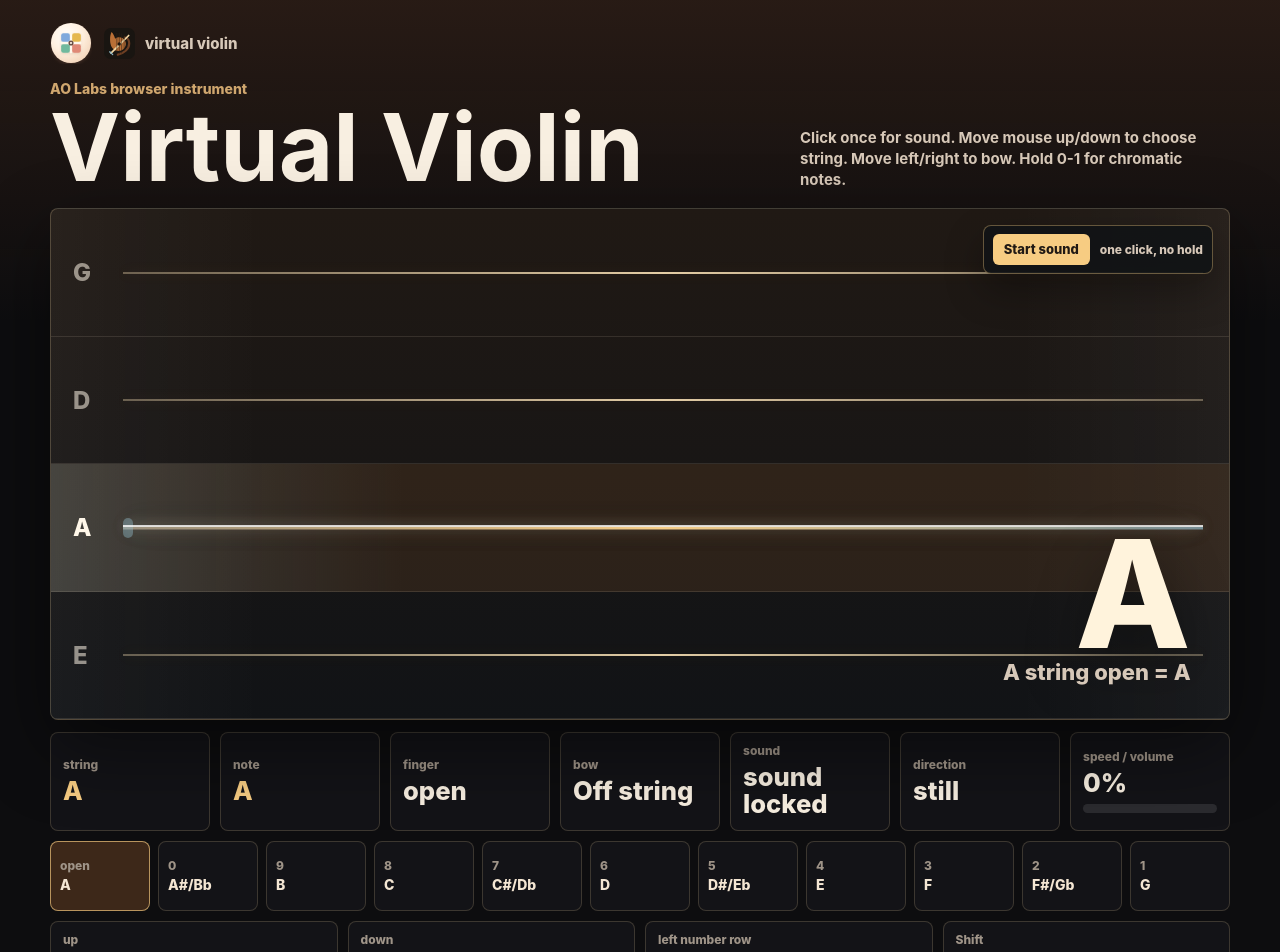
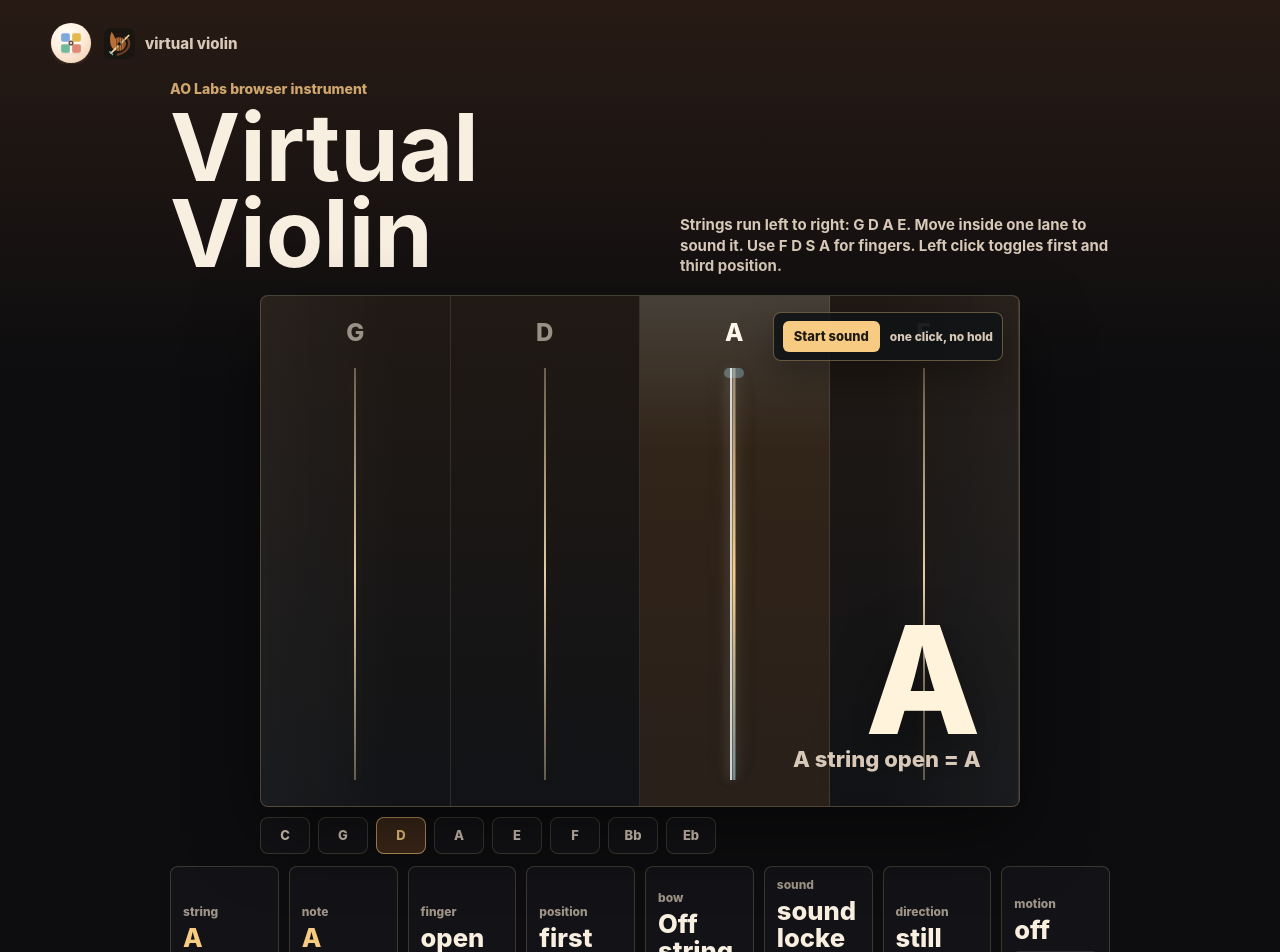
Before and after one commit to nalalalan/virtualviolin.aolabs.io, a React (Vite) app: page / in a window 1280 px wide. Shown: the top 952 px of the page. Built offline with nearby package versions, Linux system fonts and the light colour scheme.

Commit message:
Make Virtual Violin vertical and key-aware

```diff
--- a/src/App.tsx
+++ b/src/App.tsx
@@ -6,17 +6,21 @@ import {
   getPitchInfo,
   getStringForRatio,
   isFingerKey,
+  keySignatures,
   keyStrip,
   stringNames,
   type FingerKey,
+  type KeySignature,
+  type PositionName,
   type ViolinString,
 } from './pitchMapping'
 
 type BowDirection = -1 | 0 | 1
 type AudioStatus = 'locked' | 'starting' | 'on' | 'blocked'
 const STRING_BOUNDARY_GRACE = 0.055
-const VERTICAL_MOVE_PIXELS = 4
-const VERTICAL_MOVE_RATIO = 1.15
+const MOTION_MOVE_PIXELS = 0.75
+const BOW_ON_SPEED = 0.42
+const BOW_HOLD_MS = 260
 
 interface InstrumentState {
   selectedString: ViolinString
@@ -28,6 +32,8 @@ interface InstrumentState {
   acceleration: number
   direction: BowDirection
   vibrato: boolean
+  position: PositionName
+  keySignature: KeySignature
 }
 
 const initialState: InstrumentState = {
@@ -40,6 +46,8 @@ const initialState: InstrumentState = {
   acceleration: 0,
   direction: 0,
   vibrato: false,
+  position: 'first',
+  keySignature: 'D',
 }
 
 function App() {
@@ -51,12 +59,24 @@ function App() {
   const heldKeysRef = useRef<FingerKey[]>([])
   const lastPointerRef = useRef<{ x: number; y: number; time: number; speed: number } | null>(null)
   const lastMovementTimeRef = useRef(0)
+  const motionStopTimerRef = useRef<number | null>(null)
   const audioResumeInFlightRef = useRef(false)
   const audioUnlockedRef = useRef(false)
 
   const pitch = useMemo(
-    () => getPitchInfo(instrumentState.selectedString, instrumentState.fingerKey),
-    [instrumentState.fingerKey, instrumentState.selectedString],
+    () =>
+      getPitchInfo(
+        instrumentState.selectedString,
+        instrumentState.fingerKey,
+        instrumentState.position,
+        instrumentState.keySignature,
+      ),
+    [
+      instrumentState.fingerKey,
+      instrumentState.keySignature,
+      instrumentState.position,
+      instrumentState.selectedString,
+    ],
   )
 
   function updateInstrumentState(update: Partial<InstrumentState>) {
@@ -65,13 +85,33 @@ function App() {
     setInstrumentState(next)
   }
 
-  function getPointerRatio(clientY: number) {
+  function clearMotionStopTimer() {
+    if (motionStopTimerRef.current !== null) {
+      window.clearTimeout(motionStopTimerRef.current)
+      motionStopTimerRef.current = null
+    }
+  }
+
+  function scheduleMotionStop(movementTime: number) {
+    clearMotionStopTimer()
+    motionStopTimerRef.current = window.setTimeout(() => {
+      if (lastMovementTimeRef.current !== movementTime) {
+        return
+      }
+
+      updateInstrumentState({ rawSpeed: 0, bowSpeed: 0, acceleration: 0 })
+      engineRef.current?.stop()
+      motionStopTimerRef.current = null
+    }, BOW_HOLD_MS)
+  }
+
+  function getPointerRatio(clientX: number) {
     const rect = playAreaRef.current?.getBoundingClientRect()
-    if (!rect || rect.height <= 0) {
+    if (!rect || rect.width <= 0) {
       return stateRef.current.pointerRatio
     }
 
-    return Math.min(0.999999, Math.max(0, (clientY - rect.top) / rect.height))
+    return Math.min(0.999999, Math.max(0, (clientX - rect.left) / rect.width))
   }
 
   function getStableStringForRatio(pointerRatio: number) {
@@ -97,15 +137,17 @@ function App() {
     return pointerRatio < upperBoundary - STRING_BOUNDARY_GRACE ? directString : currentString
   }
 
-  function updateStringFromPointer(clientY: number) {
-    const pointerRatio = getPointerRatio(clientY)
+  function updateStringFromPointer(clientX: number) {
+    const pointerRatio = getPointerRatio(clientX)
+    const previousString = stateRef.current.selectedString
+    const directString = getStringForRatio(pointerRatio)
     const selectedString = getStableStringForRatio(pointerRatio)
     updateInstrumentState({
       pointerRatio,
       selectedString,
     })
 
-    return selectedString
+    return { directString, previousString, selectedString }
   }
 
   function startAudioFromGesture() {
@@ -150,7 +192,8 @@ function App() {
 
   function beginBowContact(clientX: number, clientY: number) {
     const now = performance.now()
-    updateStringFromPointer(clientY)
+    clearMotionStopTimer()
+    updateStringFromPointer(clientX)
     lastPointerRef.current = { x: clientX, y: clientY, time: now, speed: 0 }
     lastMovementTimeRef.current = now
     updateInstrumentState({ contact: true, rawSpeed: 0, bowSpeed: 0, acceleration: 0, direction: 0 })
@@ -171,6 +214,7 @@ function App() {
 
   function handlePlayAreaClick() {
     startAudioFromGesture()
+    updateInstrumentState({ position: stateRef.current.position === 'first' ? 'third' : 'first' })
   }
 
   function handlePointerEnter(event: ReactPointerEvent<HTMLElement>) {
@@ -185,7 +229,7 @@ function App() {
     event.preventDefault()
 
     const now = performance.now()
-    updateStringFromPointer(event.clientY)
+    updateStringFromPointer(event.clientX)
 
     if (!stateRef.current.contact || !lastPointerRef.current) {
       lastPointerRef.current = { x: event.clientX, y: event.clientY, time: now, speed: 0 }
@@ -197,33 +241,24 @@ function App() {
     const previous = lastPointerRef.current
     const dx = event.clientX - previous.x
     const dy = event.clientY - previous.y
-    const dt = Math.max(8, now - previous.time)
-    const mostlyVertical =
-      Math.abs(dy) >= VERTICAL_MOVE_PIXELS && Math.abs(dy) > Math.abs(dx) * VERTICAL_MOVE_RATIO
+    const moved = Math.hypot(dx, dy) >= MOTION_MOVE_PIXELS
 
-    if (mostlyVertical) {
-      lastPointerRef.current = { x: event.clientX, y: event.clientY, time: now, speed: 0 }
-      updateInstrumentState({
-        contact: true,
-        rawSpeed: 0,
-        bowSpeed: 0,
-        acceleration: 0,
-      })
-      engineRef.current?.stop()
+    if (!moved) {
       return
     }
 
-    const pixelsPerSecond = (Math.abs(dx) / dt) * 1000
-    const rawSpeed = Math.min(1, pixelsPerSecond / 980)
-    const acceleration = Math.min(1, Math.abs(rawSpeed - previous.speed) / Math.max(dt / 1000, 0.016) / 8)
     const direction: BowDirection = Math.abs(dx) < 0.5 ? stateRef.current.direction : dx < 0 ? -1 : 1
 
-    if (Math.abs(dx) >= 0.5) {
-      lastMovementTimeRef.current = now
-    }
-
-    lastPointerRef.current = { x: event.clientX, y: event.clientY, time: now, speed: rawSpeed }
-    updateInstrumentState({ contact: true, rawSpeed, bowSpeed: rawSpeed, acceleration, direction })
+    lastMovementTimeRef.current = now
+    lastPointerRef.current = { x: event.clientX, y: event.clientY, time: now, speed: BOW_ON_SPEED }
+    scheduleMotionStop(now)
+    updateInstrumentState({
+      contact: true,
+      rawSpeed: BOW_ON_SPEED,
+      bowSpeed: BOW_ON_SPEED,
+      acceleration: 0,
+      direction,
+    })
   }
 
   function handlePointerUp(event: ReactPointerEvent<HTMLElement>) {
@@ -249,6 +284,7 @@ function App() {
     }
 
     engineRef.current?.stop()
+    clearMotionStopTimer()
     lastPointerRef.current = null
     updateInstrumentState({ contact: false, rawSpeed: 0, bowSpeed: 0, acceleration: 0 })
   }
@@ -272,6 +308,7 @@ function App() {
 
       if (!insidePlayArea) {
         engineRef.current?.stop()
+        clearMotionStopTimer()
         lastPointerRef.current = null
         setInstrumentState((current) => {
           const next = { ...current, contact: false, rawSpeed: 0, bowSpeed: 0, acceleration: 0 }
@@ -292,10 +329,12 @@ function App() {
     }
 
     function handleKeyDown(event: KeyboardEvent) {
-      if (isFingerKey(event.key)) {
+      const fingerKey = event.key.toLowerCase()
+
+      if (isFingerKey(fingerKey)) {
         event.preventDefault()
         startAudioFromGesture()
-        heldKeysRef.current = [...heldKeysRef.current.filter((key) => key !== event.key), event.key]
+        heldKeysRef.current = [...heldKeysRef.current.filter((key) => key !== fingerKey), fingerKey]
         setFingerFromHeldKeys()
         return
       }
@@ -307,9 +346,11 @@ function App() {
     }
 
     function handleKeyUp(event: KeyboardEvent) {
-      if (isFingerKey(event.key)) {
+      const fingerKey = event.key.toLowerCase()
+
+      if (isFingerKey(fingerKey)) {
         event.preventDefault()
-        heldKeysRef.current = heldKeysRef.current.filter((key) => key !== event.key)
+        heldKeysRef.current = heldKeysRef.current.filter((key) => key !== fingerKey)
         setFingerFromHeldKeys()
         return
       }
@@ -334,10 +375,9 @@ function App() {
     function animate(now: number) {
       const current = stateRef.current
       const age = now - lastMovementTimeRef.current
-      const fade = current.contact ? Math.exp(-Math.max(0, age) / 150) : 0
-      const bowSpeed = age < 520 ? current.rawSpeed * fade : 0
-      const acceleration = current.acceleration * fade
-      const pitchInfo = getPitchInfo(current.selectedString, current.fingerKey)
+      const bowSpeed = current.contact && current.rawSpeed > 0 && age < BOW_HOLD_MS ? BOW_ON_SPEED : 0
+      const acceleration = 0
+      const pitchInfo = getPitchInfo(current.selectedString, current.fingerKey, current.position, current.keySignature)
 
       if (Math.abs(bowSpeed - current.bowSpeed) > 0.004 || (!current.contact && current.bowSpeed !== 0)) {
         updateInstrumentState({ bowSpeed, acceleration })
@@ -364,8 +404,9 @@ function App() {
     instrumentState.direction === -1 ? 'left / up-bow' : instrumentState.direction === 1 ? 'right / down-bow' : 'still'
   const contactText = instrumentState.contact ? 'Contact' : 'Off string'
   const activeKeyLabel = getFingerLabel(instrumentState.fingerKey)
-  const volumePercent = Math.round(instrumentState.bowSpeed * 100)
-  const playheadTop = `${instrumentState.pointerRatio * 100}%`
+  const bowing = instrumentState.bowSpeed > 0
+  const bowPercent = bowing ? 100 : 0
+  const playheadLeft = `${instrumentState.pointerRatio * 100}%`
   const audioText =
     audioStatus === 'on' ? 'sound on' : audioStatus === 'starting' ? 'starting' : audioStatus === 'blocked' ? 'blocked' : 'sound locked'
 
@@ -388,8 +429,8 @@ function App() {
             <h1>Virtual Violin</h1>
           </div>
           <p className="instructions">
-            Click once for sound. Move mouse up/down to choose string. Move left/right to bow. Hold 0-1 for chromatic
-            notes.
+            Strings run left to right: G D A E. Move inside one lane to sound it. Use F D S A for fingers. Left click
+            toggles first and third position.
           </p>
         </div>
 
@@ -397,7 +438,7 @@ function App() {
           className="play-area"
           ref={playAreaRef}
           role="application"
-          aria-label="Mouse bowing surface. Top to bottom strings are G, D, A, and E."
+          aria-label="Mouse bowing surface. Left to right strings are G, D, A, and E."
           onPointerDown={handlePointerDown}
           onPointerEnter={handlePointerEnter}
           onPointerMove={handlePointerMove}
@@ -408,7 +449,13 @@ function App() {
         >
           {audioStatus !== 'on' && (
             <div className="sound-unlock" aria-live="polite">
-              <button type="button" onClick={startAudioFromGesture}>
+              <button
+                type="button"
+                onClick={(event) => {
+                  event.stopPropagation()
+                  startAudioFromGesture()
+                }}
+              >
                 {audioStatus === 'blocked' ? 'Retry sound' : 'Start sound'}
               </button>
               <span>{audioStatus === 'blocked' ? 'browser blocked audio' : 'one click, no hold'}</span>
@@ -423,13 +470,26 @@ function App() {
               <i aria-hidden="true" />
             </div>
           ))}
-          <div className="bow-line" style={{ top: playheadTop }} aria-hidden="true">
+          <div className="bow-line" style={{ left: playheadLeft }} aria-hidden="true">
             <span />
           </div>
           <div className="note-readout" aria-live="polite">
             <span className="note-name">{pitch.noteName}</span>
             <span className="note-detail">{pitch.mappingText}</span>
           </div>
+        </section>
+
+        <section className="key-signature-strip" aria-label="Key signature">
+          {keySignatures.map((signature) => (
+            <button
+              className={signature === instrumentState.keySignature ? 'active' : ''}
+              key={signature}
+              type="button"
+              onClick={() => updateInstrumentState({ keySignature: signature })}
+            >
+              {signature}
+            </button>
+          ))}
         </section>
 
         <section className="state-grid" aria-label="Current instrument state">
@@ -446,6 +506,10 @@ function App() {
             <strong>{activeKeyLabel}</strong>
           </div>
           <div className="state-item">
+            <span>position</span>
+            <strong>{instrumentState.position}</strong>
+          </div>
+          <div className="state-item">
             <span>bow</span>
             <strong>{contactText}</strong>
           </div>
@@ -458,18 +522,23 @@ function App() {
             <strong>{bowDirectionText}</strong>
           </div>
           <div className="state-item meter-item">
-            <span>speed / volume</span>
-            <strong>{volumePercent}%</strong>
+            <span>motion</span>
+            <strong>{bowing ? 'on' : 'off'}</strong>
             <div className="volume-track" aria-hidden="true">
-              <i style={{ width: `${volumePercent}%` }} />
+              <i style={{ width: `${bowPercent}%` }} />
             </div>
           </div>
         </section>
 
-        <section className="key-map" aria-label="Chromatic number row mapping">
+        <section className="key-map" aria-label="Finger key mapping">
           {keyStrip.map((keyLabel) => {
             const key = keyLabel === 'open' ? null : (keyLabel as FingerKey)
-            const keyPitch = getPitchInfo(instrumentState.selectedString, key)
+            const keyPitch = getPitchInfo(
+              instrumentState.selectedString,
+              key,
+              instrumentState.position,
+              instrumentState.keySignature,
+            )
             const active = key === instrumentState.fingerKey
 
             return (
@@ -483,20 +552,20 @@ function App() {
 
         <section className="physical-map" aria-label="Physical mapping">
           <div>
-            <span>up</span>
+            <span>left</span>
             <strong>G string</strong>
           </div>
           <div>
-            <span>down</span>
+            <span>right</span>
             <strong>E string</strong>
           </div>
           <div>
-            <span>left number row</span>
-            <strong>higher pitch</strong>
+            <span>F D S A</span>
+            <strong>fingers</strong>
           </div>
           <div>
-            <span>Shift</span>
-            <strong>{instrumentState.vibrato ? 'vibrato on' : 'vibrato off'}</strong>
+            <span>click</span>
+            <strong>{instrumentState.position} position</strong>
           </div>
         </section>
       </section>
--- a/src/index.css
+++ b/src/index.css
@@ -86,7 +86,7 @@ a {
 }
 
 .instrument-shell {
-  width: min(100%, 1180px);
+  width: min(100%, 940px);
   margin: 0 auto;
 }
 
@@ -131,8 +131,10 @@ h1 {
 .play-area {
   position: relative;
   display: grid;
-  grid-template-rows: repeat(4, minmax(0, 1fr));
+  grid-template-columns: repeat(4, minmax(0, 1fr));
+  width: min(100%, 760px);
   min-height: clamp(500px, 64vh, 760px);
+  margin: 0 auto;
   border: 1px solid rgba(242, 215, 164, 0.22);
   border-radius: 8px;
   overflow: hidden;
@@ -185,9 +187,10 @@ h1 {
   position: relative;
   min-height: 0;
   display: flex;
-  align-items: center;
-  padding: 0 22px;
-  border-bottom: 1px solid rgba(235, 219, 195, 0.12);
+  justify-content: center;
+  align-items: flex-start;
+  padding: 22px 12px;
+  border-right: 1px solid rgba(235, 219, 195, 0.12);
   color: rgba(248, 239, 225, 0.56);
   transition:
     background 120ms ease,
@@ -195,35 +198,35 @@ h1 {
 }
 
 .string-lane:last-child {
-  border-bottom: 0;
+  border-right: 0;
 }
 
 .string-lane::before {
   content: "";
   position: absolute;
-  left: 72px;
-  right: 26px;
-  top: 50%;
-  height: 2px;
-  transform: translateY(-50%);
-  background: linear-gradient(90deg, rgba(249, 225, 181, 0.35), rgba(249, 225, 181, 0.9), rgba(249, 225, 181, 0.35));
+  top: 72px;
+  bottom: 26px;
+  left: 50%;
+  width: 2px;
+  transform: translateX(-50%);
+  background: linear-gradient(180deg, rgba(249, 225, 181, 0.35), rgba(249, 225, 181, 0.9), rgba(249, 225, 181, 0.35));
   box-shadow: 0 0 14px rgba(249, 186, 92, 0.12);
 }
 
 .string-lane span {
   position: relative;
   z-index: 1;
-  width: 30px;
+  width: auto;
   font-size: 24px;
   font-weight: 850;
 }
 
 .string-lane i {
   position: absolute;
-  left: 72px;
-  top: calc(50% - 10px);
-  width: 10px;
-  height: 20px;
+  left: calc(50% - 10px);
+  top: 72px;
+  width: 20px;
+  height: 10px;
   border-radius: 999px;
   background: rgba(143, 185, 200, 0.42);
   opacity: 0;
@@ -236,13 +239,13 @@ h1 {
 .string-lane.selected {
   color: #fff7e9;
   background:
-    linear-gradient(90deg, rgba(143, 185, 200, 0.18), transparent 30%),
+    linear-gradient(180deg, rgba(143, 185, 200, 0.18), transparent 30%),
     rgba(185, 111, 54, 0.14);
 }
 
 .string-lane.selected::before {
-  height: 3px;
-  background: linear-gradient(90deg, rgba(248, 227, 190, 0.48), #f7cc82, rgba(143, 185, 200, 0.68));
+  width: 3px;
+  background: linear-gradient(180deg, rgba(248, 227, 190, 0.48), #f7cc82, rgba(143, 185, 200, 0.68));
   box-shadow:
     0 0 18px rgba(247, 204, 130, 0.22),
     0 0 34px rgba(143, 185, 200, 0.12);
@@ -255,18 +258,18 @@ h1 {
 
 .bow-line {
   position: absolute;
-  left: 0;
-  right: 0;
-  height: 0;
+  top: 0;
+  bottom: 0;
+  width: 0;
   pointer-events: none;
 }
 
 .bow-line span {
   position: absolute;
-  left: 72px;
-  right: 26px;
-  top: -1px;
-  height: 2px;
+  top: 72px;
+  bottom: 26px;
+  left: -1px;
+  width: 2px;
   background: rgba(255, 255, 255, 0.8);
   box-shadow:
     0 0 12px rgba(255, 255, 255, 0.36),
@@ -305,9 +308,38 @@ h1 {
   font-weight: 760;
 }
 
+.key-signature-strip {
+  display: flex;
+  flex-wrap: wrap;
+  gap: 8px;
+  width: min(100%, 760px);
+  margin-top: 10px;
+  margin-right: auto;
+  margin-left: auto;
+}
+
+.key-signature-strip button {
+  min-width: 50px;
+  border: 1px solid rgba(242, 215, 164, 0.18);
+  border-radius: 8px;
+  background: rgba(21, 22, 25, 0.86);
+  color: #d7c8b8;
+  cursor: pointer;
+  font-size: 13px;
+  font-weight: 840;
+  line-height: 1;
+  padding: 11px 13px;
+}
+
+.key-signature-strip button.active {
+  border-color: rgba(247, 204, 130, 0.66);
+  background: rgba(185, 111, 54, 0.28);
+  color: #f7cc82;
+}
+
 .state-grid {
   display: grid;
-  grid-template-columns: repeat(7, minmax(0, 1fr));
+  grid-template-columns: repeat(8, minmax(0, 1fr));
   gap: 10px;
   margin-top: 12px;
 }
@@ -373,7 +405,7 @@ h1 {
 
 .key-map {
   display: grid;
-  grid-template-columns: repeat(11, minmax(0, 1fr));
+  grid-template-columns: repeat(5, minmax(0, 1fr));
   gap: 8px;
   margin-top: 10px;
 }
@@ -431,7 +463,7 @@ h1 {
   }
 
   .state-grid {
-    grid-template-columns: repeat(3, minmax(0, 1fr));
+    grid-template-columns: repeat(4, minmax(0, 1fr));
   }
 
   .meter-item {
@@ -439,7 +471,7 @@ h1 {
   }
 
   .key-map {
-    grid-template-columns: repeat(6, minmax(0, 1fr));
+    grid-template-columns: repeat(5, minmax(0, 1fr));
   }
 
   .physical-map {
@@ -484,19 +516,23 @@ h1 {
   }
 
   .string-lane {
-    padding: 0 14px;
+    padding: 18px 8px;
   }
 
   .string-lane span {
-    width: 24px;
     font-size: 20px;
   }
 
   .string-lane::before,
-  .string-lane i,
   .bow-line span {
-    left: 52px;
-    right: 14px;
+    top: 60px;
+    bottom: 14px;
+  }
+
+  .string-lane i {
+    left: calc(50% - 9px);
+    top: 60px;
+    width: 18px;
   }
 
   .note-readout {
@@ -523,11 +559,12 @@ h1 {
   }
 
   .key-map {
-    grid-template-columns: repeat(4, minmax(0, 1fr));
+    grid-template-columns: repeat(5, minmax(0, 1fr));
   }
 
   .key-cell {
-    min-height: 64px;
+    min-height: 60px;
+    padding: 8px 6px;
   }
 
   .physical-map {
--- a/src/pitchMapping.ts
+++ b/src/pitchMapping.ts
@@ -1,9 +1,12 @@
 export const stringNames = ['G', 'D', 'A', 'E'] as const
+export const keySignatures = ['C', 'G', 'D', 'A', 'E', 'F', 'Bb', 'Eb'] as const
 
 export type ViolinString = (typeof stringNames)[number]
-export type FingerKey = '0' | '9' | '8' | '7' | '6' | '5' | '4' | '3' | '2' | '1'
+export type FingerKey = 'f' | 'd' | 's' | 'a'
+export type PositionName = 'first' | 'third'
+export type KeySignature = (typeof keySignatures)[number]
 
-export const fingerKeys: FingerKey[] = ['0', '9', '8', '7', '6', '5', '4', '3', '2', '1']
+export const fingerKeys: FingerKey[] = ['f', 'd', 's', 'a']
 export const keyStrip = ['open', ...fingerKeys] as const
 
 const baseMidiByString: Record<ViolinString, number> = {
@@ -13,20 +16,33 @@ const baseMidiByString: Record<ViolinString, number> = {
   E: 76,
 }
 
-const offsetByKey: Record<FingerKey, number> = {
-  '0': 1,
-  '9': 2,
-  '8': 3,
-  '7': 4,
-  '6': 5,
-  '5': 6,
-  '4': 7,
-  '3': 8,
-  '2': 9,
-  '1': 10,
+const tonicPitchClassByKey: Record<KeySignature, number> = {
+  C: 0,
+  G: 7,
+  D: 2,
+  A: 9,
+  E: 4,
+  F: 5,
+  Bb: 10,
+  Eb: 3,
 }
 
-const noteNames = ['C', 'C#/Db', 'D', 'D#/Eb', 'E', 'F', 'F#/Gb', 'G', 'G#/Ab', 'A', 'A#/Bb', 'B'] as const
+const sharpNoteNames = ['C', 'C#', 'D', 'D#', 'E', 'F', 'F#', 'G', 'G#', 'A', 'A#', 'B'] as const
+const flatNoteNames = ['C', 'Db', 'D', 'Eb', 'E', 'F', 'Gb', 'G', 'Ab', 'A', 'Bb', 'B'] as const
+const flatKeys = new Set<KeySignature>(['F', 'Bb', 'Eb'])
+const majorScaleSteps = [0, 2, 4, 5, 7, 9, 11]
+
+const fingerIndexByKey: Record<FingerKey, number> = {
+  f: 0,
+  d: 1,
+  s: 2,
+  a: 3,
+}
+
+const positionScaleStart: Record<PositionName, number> = {
+  first: 0,
+  third: 2,
+}
 
 export interface PitchInfo {
   stringName: ViolinString
@@ -39,7 +55,7 @@ export interface PitchInfo {
 }
 
 export function isFingerKey(value: string): value is FingerKey {
-  return fingerKeys.includes(value as FingerKey)
+  return fingerKeys.includes(value.toLowerCase() as FingerKey)
 }
 
 export function getStringForRatio(yRatio: number): ViolinString {
@@ -47,14 +63,49 @@ export function getStringForRatio(yRatio: number): ViolinString {
   return stringNames[Math.floor(clamped * stringNames.length)]
 }
 
-export function getOffsetForKey(key: FingerKey | null): number {
-  return key === null ? 0 : offsetByKey[key]
+export function getScaleOffsets(openMidi: number, keySignature: KeySignature): number[] {
+  const tonic = tonicPitchClassByKey[keySignature]
+  const scalePitchClasses = new Set(majorScaleSteps.map((step) => (tonic + step) % 12))
+  const offsets: number[] = []
+
+  for (let offset = 1; offsets.length < 7 && offset <= 24; offset += 1) {
+    if (scalePitchClasses.has((openMidi + offset) % 12)) {
+      offsets.push(offset)
+    }
+  }
+
+  return offsets
 }
 
-export function getPitchInfo(stringName: ViolinString, key: FingerKey | null): PitchInfo {
-  const offset = getOffsetForKey(key)
+export function getOffsetForKey(
+  stringName: ViolinString,
+  key: FingerKey | null,
+  position: PositionName = 'first',
+  keySignature: KeySignature = 'D',
+): number {
+  if (key === null) {
+    return 0
+  }
+
+  const openMidi = baseMidiByString[stringName]
+  const offsets = getScaleOffsets(openMidi, keySignature)
+  return offsets[positionScaleStart[position] + fingerIndexByKey[key]] ?? 0
+}
+
+export function getNoteName(midi: number, keySignature: KeySignature): string {
+  const pitchClass = ((midi % 12) + 12) % 12
+  return (flatKeys.has(keySignature) ? flatNoteNames : sharpNoteNames)[pitchClass]
+}
+
+export function getPitchInfo(
+  stringName: ViolinString,
+  key: FingerKey | null,
+  position: PositionName = 'first',
+  keySignature: KeySignature = 'D',
+): PitchInfo {
+  const offset = getOffsetForKey(stringName, key, position, keySignature)
   const midi = baseMidiByString[stringName] + offset
-  const noteName = noteNames[((midi % 12) + 12) % 12]
+  const noteName = getNoteName(midi, keySignature)
   const frequency = 440 * 2 ** ((midi - 69) / 12)
 
   return {
@@ -64,7 +115,10 @@ export function getPitchInfo(stringName: ViolinString, key: FingerKey | null): P
     noteName,
     frequency,
     midi,
-    mappingText: key === null ? `${stringName} string open = ${noteName}` : `${stringName} string + ${key} = ${noteName}`,
+    mappingText:
+      key === null
+        ? `${stringName} string open = ${noteName}`
+        : `${stringName} ${position} position + ${key.toUpperCase()} = ${noteName} (${keySignature})`,
   }
 }
 
```
Also changed, not shown: 1 other file (tests, documents, lock files or other folders).
